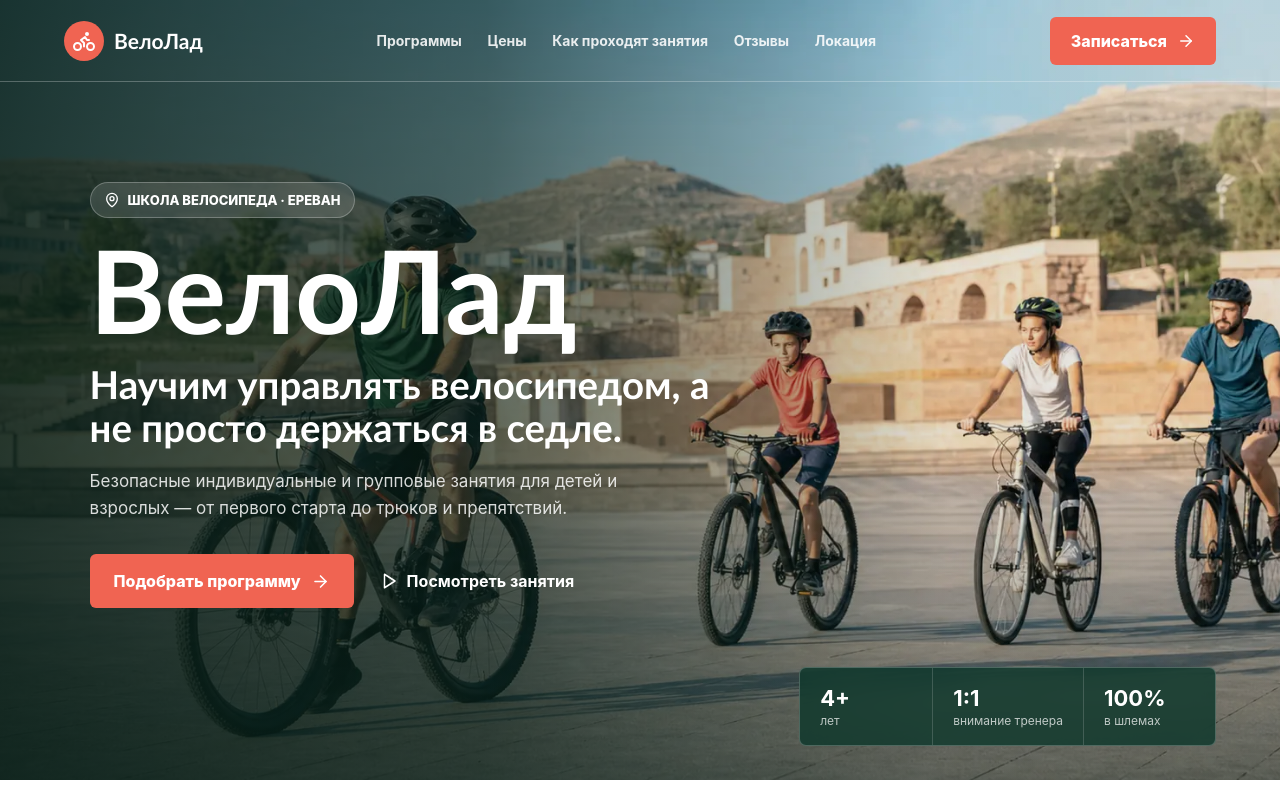
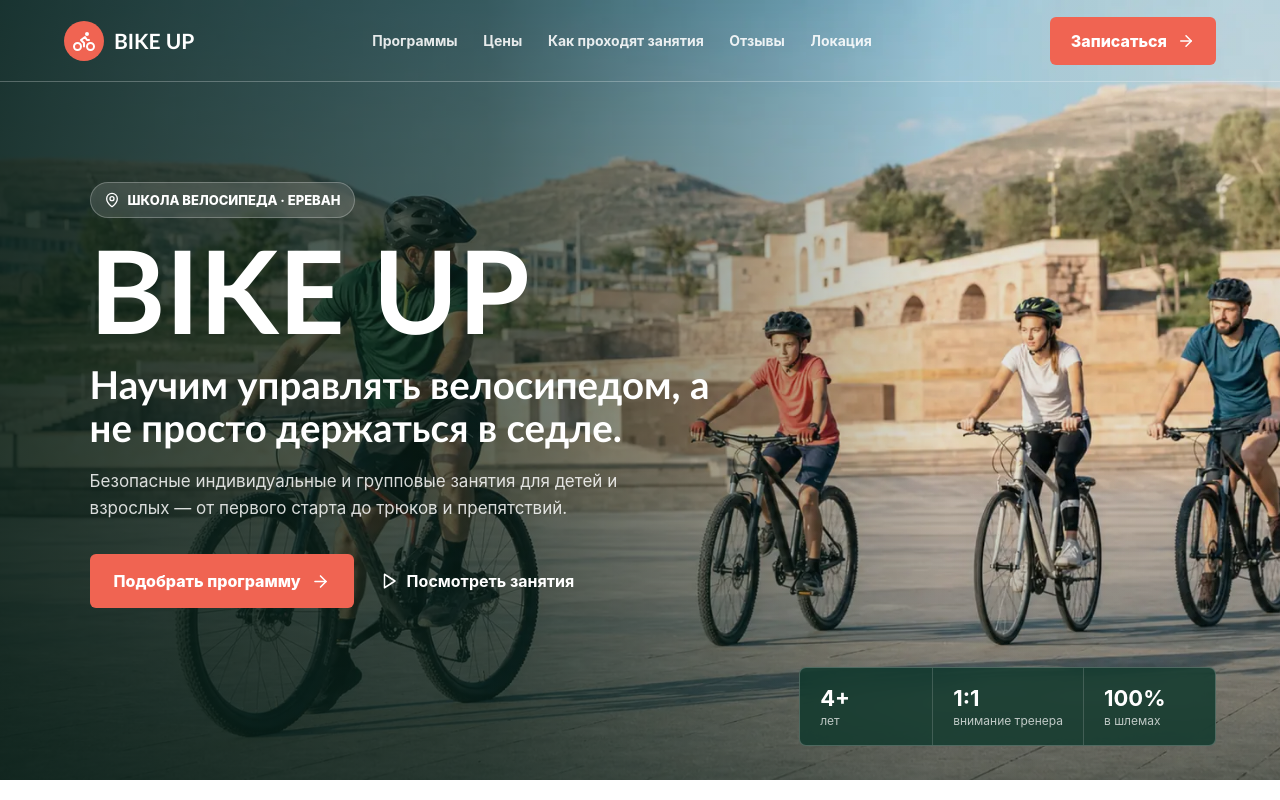
Before and after one commit to PirozhokQA/bike-up-yerevan, a React (Vite) app: page / in a window 1280 px wide. Shown: the top 800 px of the page. Built offline with nearby package versions, Linux system fonts and the light colour scheme.

Commit message:
Rename school to BIKE UP

```diff
--- a/index.html
+++ b/index.html
@@ -5,7 +5,7 @@
     <meta name="viewport" content="width=device-width, initial-scale=1.0" />
     <meta name="theme-color" content="#164c3b" />
     <meta name="description" content="Обучение детей и взрослых безопасному, уверенному и продвинутому катанию на велосипеде в Ереване." />
-    <title>ВелоЛад — школа велосипеда в Ереване</title>
+    <title>BIKE UP — школа велосипеда в Ереване</title>
   </head>
   <body>
     <div id="root"></div>
--- a/src/App.jsx
+++ b/src/App.jsx
@@ -63,9 +63,9 @@ export default function Home() {
   return (
     <main>
       <header className="site-header">
-        <a className="brand" href="#top" aria-label="ВелоЛад — на главную">
+        <a className="brand" href="#top" aria-label="BIKE UP — на главную">
           <span className="brand-mark"><Bike size={24} /></span>
-          <span>ВелоЛад</span>
+          <span>BIKE UP</span>
         </a>
         <nav className={menuOpen ? "nav open" : "nav"} aria-label="Основная навигация">
           <a href="#programs" onClick={() => setMenuOpen(false)}>Программы</a>
@@ -81,11 +81,11 @@ export default function Home() {
       </header>
 
       <section className="hero" id="top">
-        <img src="/images/hero-bike-school.webp" alt="Тренер ВелоЛад проводит групповое занятие в Ереване" />
+        <img src="/images/hero-bike-school.webp" alt="Тренер BIKE UP проводит групповое занятие в Ереване" />
         <div className="hero-shade" />
         <div className="hero-content">
           <div className="eyebrow"><MapPin size={16} /> Школа велосипеда · Ереван</div>
-          <h1>ВелоЛад</h1>
+          <h1>BIKE UP</h1>
           <p className="hero-lead">Научим управлять велосипедом, а не просто держаться в седле.</p>
           <p className="hero-copy">Безопасные индивидуальные и групповые занятия для детей и взрослых — от первого старта до трюков и препятствий.</p>
           <div className="hero-actions">
@@ -189,7 +189,7 @@ export default function Home() {
       <section className="location-band" id="location">
         <div className="location-map" aria-label="Схематичная карта Еревана">
           <span className="map-road r1" /><span className="map-road r2" /><span className="map-road r3" /><span className="map-road r4" />
-          <span className="map-pin"><MapPin /><i>ВелоЛад</i></span>
+          <span className="map-pin"><MapPin /><i>BIKE UP</i></span>
           <span className="map-label label-1">Кентрон</span><span className="map-label label-2">Арабкир</span><span className="map-label label-3">Ереван</span>
         </div>
         <div className="location-copy">
@@ -241,11 +241,11 @@ export default function Home() {
       </section>
 
       <footer>
-        <div className="footer-brand"><a className="brand" href="#top"><span className="brand-mark"><Bike size={24} /></span><span>ВелоЛад</span></a><p>Школа уверенного катания<br />для детей и взрослых.</p></div>
+        <div className="footer-brand"><a className="brand" href="#top"><span className="brand-mark"><Bike size={24} /></span><span>BIKE UP</span></a><p>Школа уверенного катания<br />для детей и взрослых.</p></div>
         <div><b>Обучение</b><a href="#programs">Программы</a><a href="#prices">Цены</a><a href="#portfolio">Занятия</a></div>
         <div><b>Школа</b><a href="#reviews">Отзывы</a><a href="#location">Локация</a><a href="#signup">Записаться</a></div>
         <div className="footer-place"><MapPin /><span><b>Ереван, Армения</b><small>занятия по предварительной записи</small></span></div>
-        <p className="copyright">© 2026 ВелоЛад. Катайтесь в ладу с собой.</p>
+        <p className="copyright">© 2026 BIKE UP. От первых метров до новых высот.</p>
       </footer>
     </main>
   );
```
Also changed, not shown: 3 other files (tests, documents, lock files or other folders).
